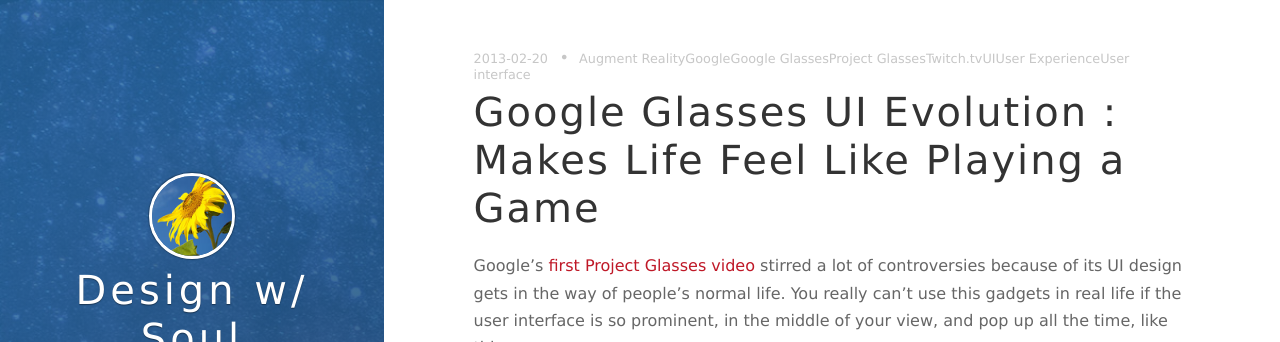
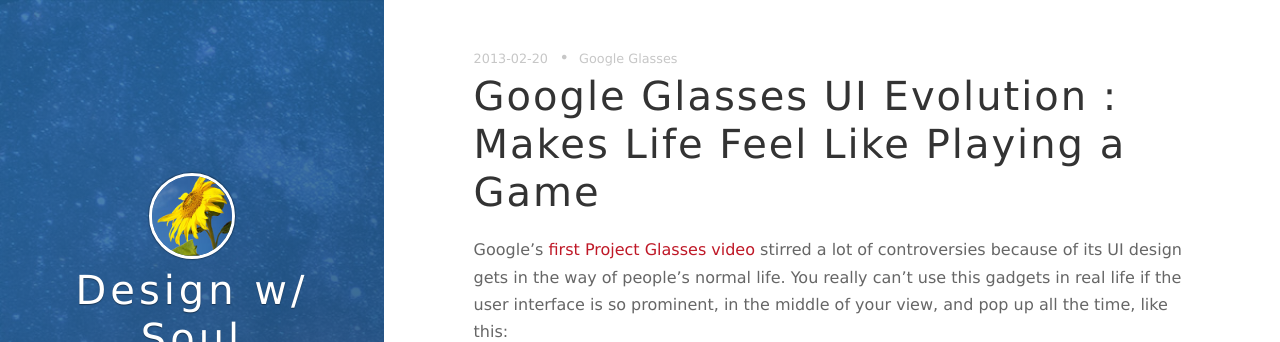
Before and after one commit to lymenlee/mucraft, a Jekyll site: the page built from _posts/2013-02-20-google-glasses-ui-evolution-makes-life-feel-like-playing-a-game.markdown, in a window 1280 px wide and 900 px high, cut to the strip 0-342 px from the top of the window. Built offline with Jekyll 4.4.1, drawn with Linux system fonts in a browser that asks for light colours; nearby versions of some CDN libraries; comment, search, counter and statistics services are not loaded; part of the change alters nothing that is shown.

Commit message:
Update 2013-02-20-google-glasses-ui-evolution-makes-life-feel-like-playing-a-game.markdown

```diff
--- a/_posts/2013-02-20-google-glasses-ui-evolution-makes-life-feel-like-playing-a-game.markdown
+++ b/_posts/2013-02-20-google-glasses-ui-evolution-makes-life-feel-like-playing-a-game.markdown
@@ -1,26 +1,21 @@
 ---
 author: mountainwalker
 comments: true
-date: 2013-02-20 22:27:12+00:00
+date: 2013-02-20T22:27:12.000Z
 layout: post
-link: https://linwangge.wordpress.com/2013/02/20/google-glasses-ui-evolution-makes-life-feel-like-playing-a-game/
+link: >-
+  https://linwangge.wordpress.com/2013/02/20/google-glasses-ui-evolution-makes-life-feel-like-playing-a-game/
 slug: google-glasses-ui-evolution-makes-life-feel-like-playing-a-game
 title: 'Google Glasses UI Evolution : Makes Life Feel Like Playing a Game'
 wordpress_id: 1113
 categories:
-- Design
-- Social Networks
-- Tech Trends
-- UI/UX
+  - Design
+  - Social Networks
+  - Tech Trends
+  - UI/UX
 tags:
-- Augment Reality
-- Google
-- Google Glasses
-- Project Glasses
-- Twitch.tv
-- UI
-- User Experience
-- User interface
+  - Google Glasses
+published: true
 ---
 
 Google's [first Project Glasses video](http://www.youtube.com/watch?v=9c6W4CCU9M4) stirred a lot of controversies because of its UI design gets in the way of people's normal life. You really can't use this gadgets in real life if the user interface is so prominent, in the middle of your view, and pop up all the time, like this:
```
